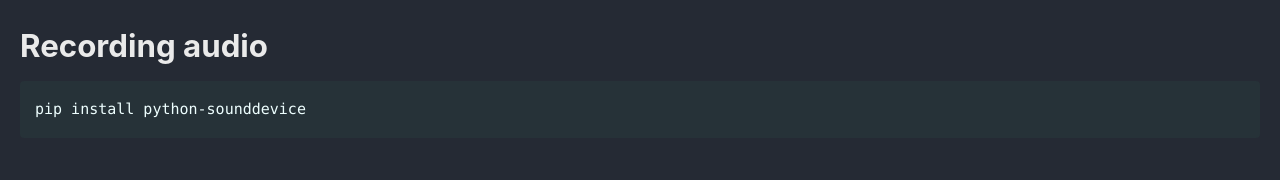
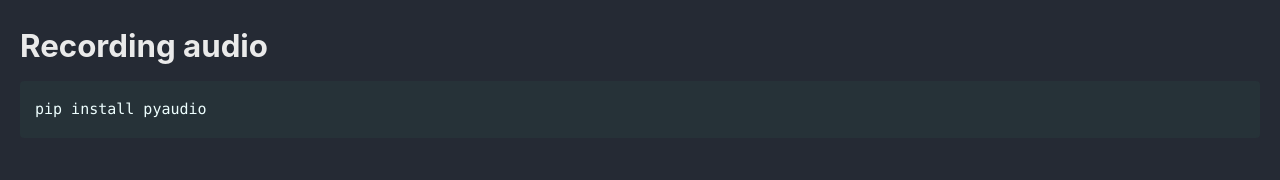
Before and after one commit to Connor-McCartney/Connor-McCartney.github.io, a Jekyll site: the page built from _pages/misc/basic-malware.md, in a window 1280 px wide. Shown: the part 826-1006 px from the top of the page. Built offline with Jekyll 4.4.1, drawn with Linux system fonts in a browser that asks for light colours; cached includes are drawn as plain includes; our own code applies the rules of GitHub Pages for plain Markdown files.

Commit message:
Update basic-malware.md

````diff
--- a/_pages/misc/basic-malware.md
+++ b/_pages/misc/basic-malware.md
@@ -30,5 +30,5 @@ A simple one in this case is add `--noconsole` to pyinstaller.
 # Recording audio
 
 ```
-pip install python-sounddevice
+pip install pyaudio
 ```
````
